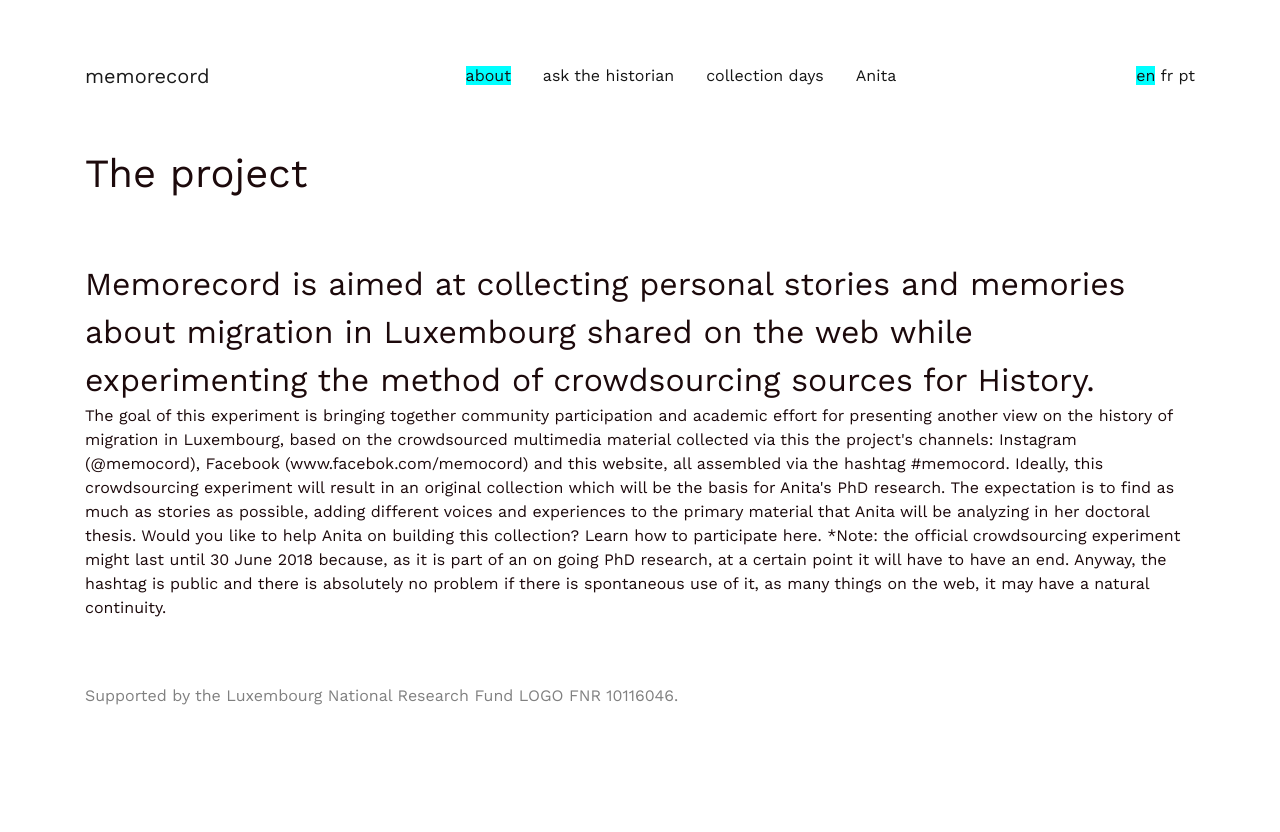
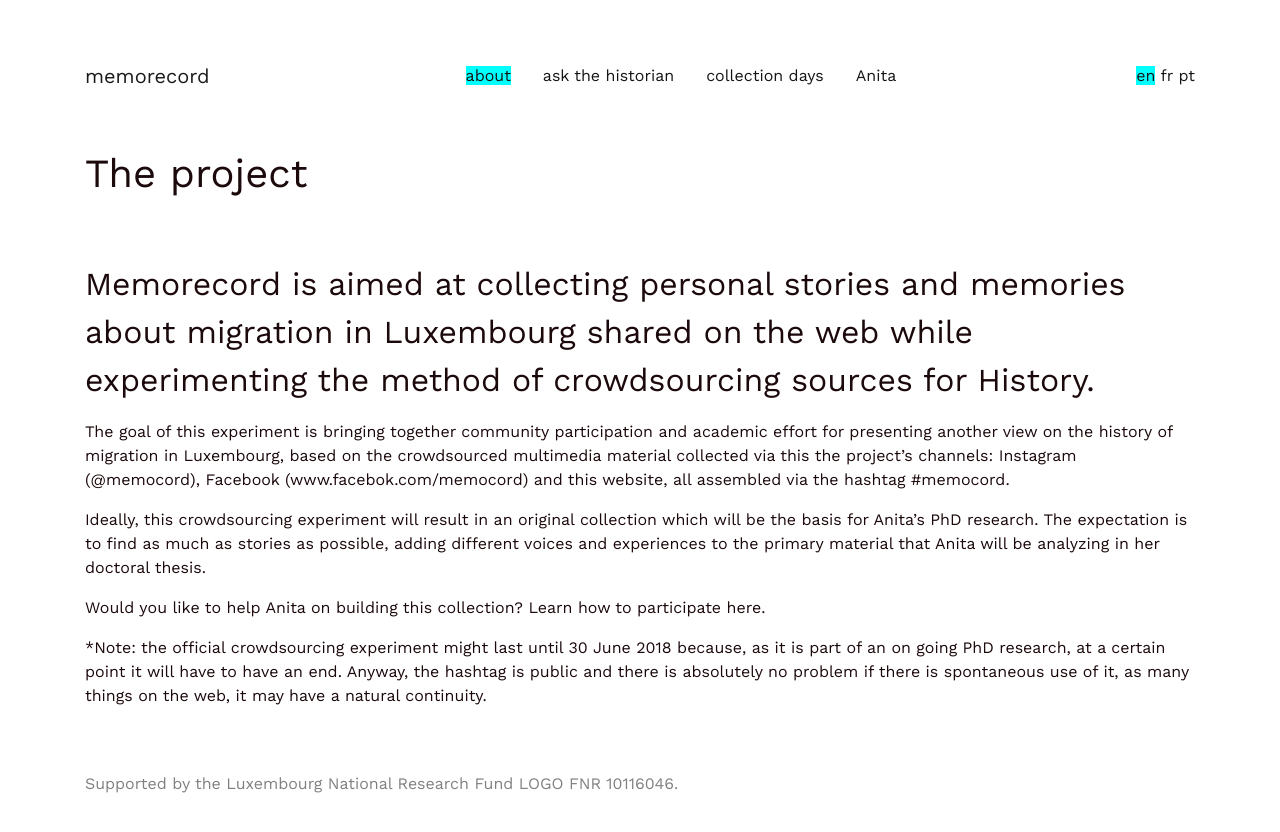
Before and after one commit to C2DH/memorecord, a Jekyll site: the page built from pages/about.md, in a window 1280 px wide. Shown: the top 832 px of the page. Built offline with Jekyll 4.4.1, drawn with Linux system fonts in a browser that asks for light colours.

Commit message:
fix content not rendered properly in markdown

```diff
--- a/_layouts/default.html
+++ b/_layouts/default.html
@@ -7,7 +7,7 @@
     <meta http-equiv="Content-Language" content="{{ page.lang }}">
     <title>{% if page.title %}{{page.title}} · {% endif %}{{site.title}}</title>
 
-    <link href="https://fonts.googleapis.com/css?family=Work+Sans:400" rel="stylesheet">
+    <link href="https://fonts.googleapis.com/css?family=Work+Sans:400,700" rel="stylesheet">
     <link rel="stylesheet" href="{{ '/assets/css/bootstrap.min.css?v=' | relative_url }}" integrity="sha384-/Y6pD6FV/Vv2HJnA6t+vslU6fwYXjCFtcEpHbNJ0lyAFsXTsjBbfaDjzALeQsN6M" crossorigin="anonymous">
     <link rel="stylesheet" href="{{ '/assets/css/style.css?v=' | append: site.github.build_revision | relative_url }}">
 </head>
--- a/_layouts/page.html
+++ b/_layouts/page.html
@@ -6,10 +6,10 @@ layout: default
     <h1>{{page.title}}</h1>
 
     {% assign paragraphs = page.content | split: site.excerpt_separator %}
-    <div class="excerpt">{{paragraphs[0]}}</div>
+    <div class="excerpt">{{paragraphs[0] | markdownify}}</div>
 
     <div class="contents">
-    {{paragraphs[1]}}
+    {{paragraphs[1] | markdownify}}
     </div>
   </div>
 </div>
```
